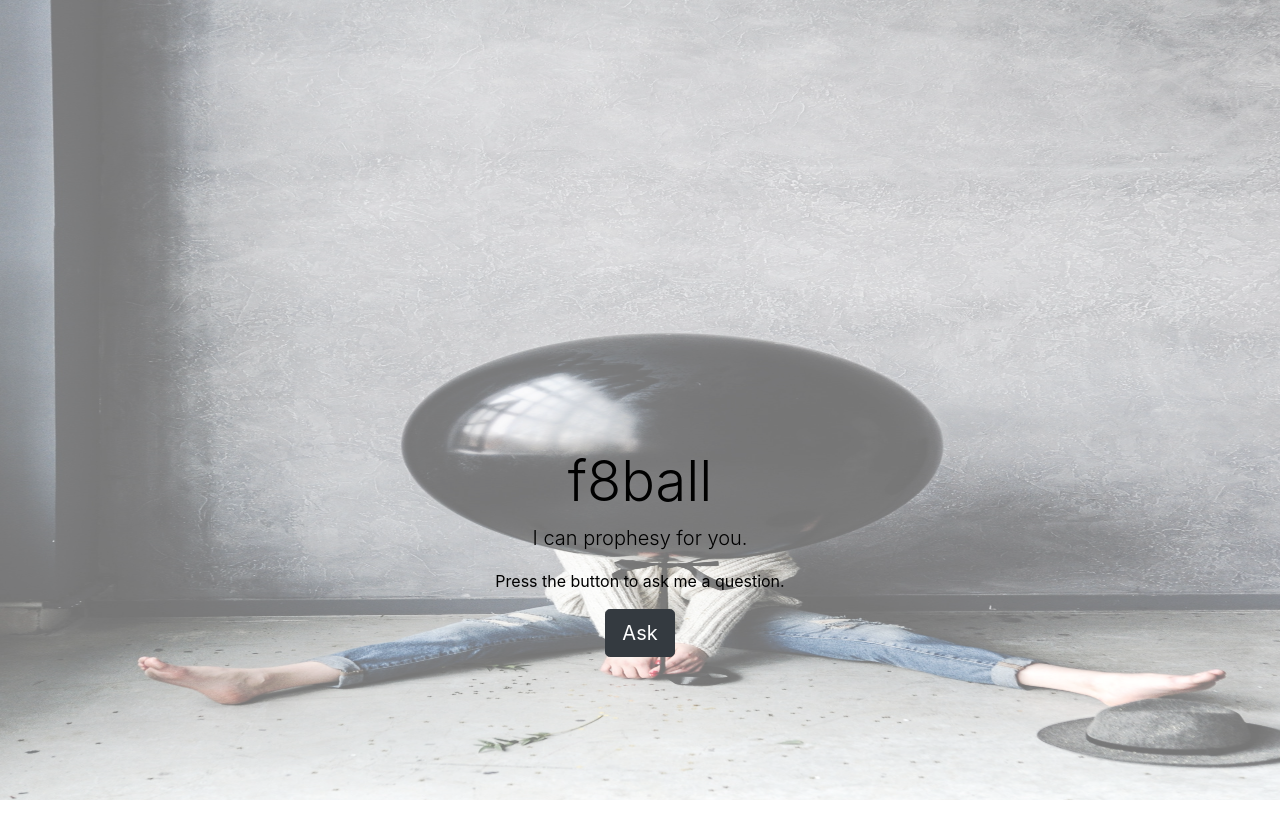
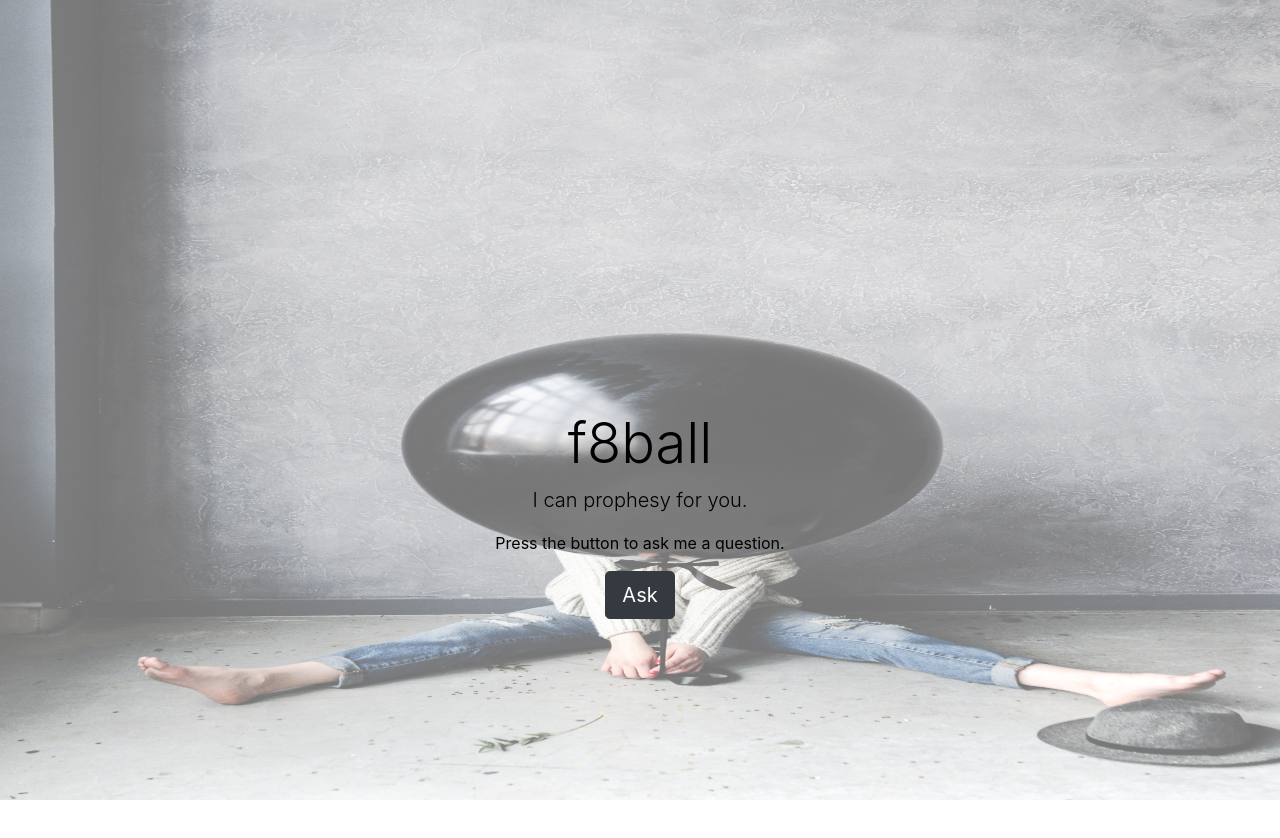
Before and after one commit to JenSchumann/magicEightBall, a website: page public/index.html in a window 1280 px wide. Drawn offline with nearby package versions, Linux system fonts and the light colour scheme.

Commit message:
cleaning up before better styling

```diff
--- a/public/css/main.css
+++ b/public/css/main.css
@@ -13,16 +13,13 @@
   text-align: center;
   justify-content: center;
 }
-
-.title {
-  margin: auto 0;
-  text-align: center;
-  /* position: relative; */
-  /* background-color:  */
-  /* opacity: 0.5; */
-  color: black;
-  padding-top: 35%;
-  padding-bottom: 35%;
-  /* position: absolute; */
-  background: rgba(255,255,255,0.45);
+  .title {
+    height: 100%;
+    width: 100%;
+    margin: auto 0;
+    text-align: center;
+    color: black;
+    padding-top: 32%;
+    padding-bottom: 32%;
+    background: rgba(255,255,255,0.45);
 }
```
